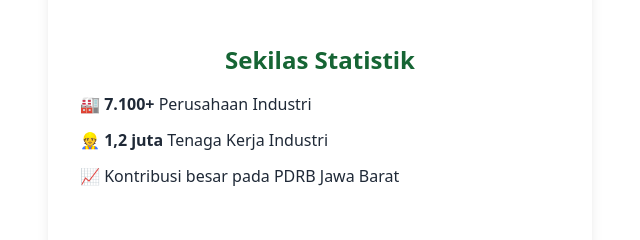
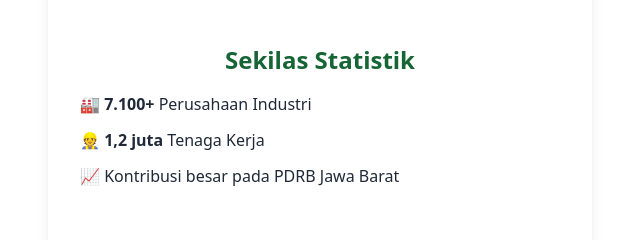
Before and after one commit to Euxian/disperindag, a plain HTML site: page index.html in a window 1280 px wide. Shown: the part 1396-1636 px from the top of the page, 608-1248 px from the left. Drawn offline with nearby package versions, Linux system fonts and the light colour scheme; grey boxes are pictures that could not be loaded.

Commit message:
Update index.html

```diff
--- a/index.html
+++ b/index.html
@@ -86,7 +86,7 @@
           <h3 class="text-2xl font-semibold mb-4 text-green-800">Sekilas Statistik</h3>
           <ul class="space-y-3 text-left">
             <li>🏭 <strong>7.100+</strong> Perusahaan Industri</li>
-            <li>👷 <strong>1,2 juta</strong> Tenaga Kerja Industri</li>
+            <li>👷 <strong>1,2 juta</strong> Tenaga Kerja</li>
             <li>📈 Kontribusi besar pada PDRB Jawa Barat</li>
           </ul>
         </div>
```
